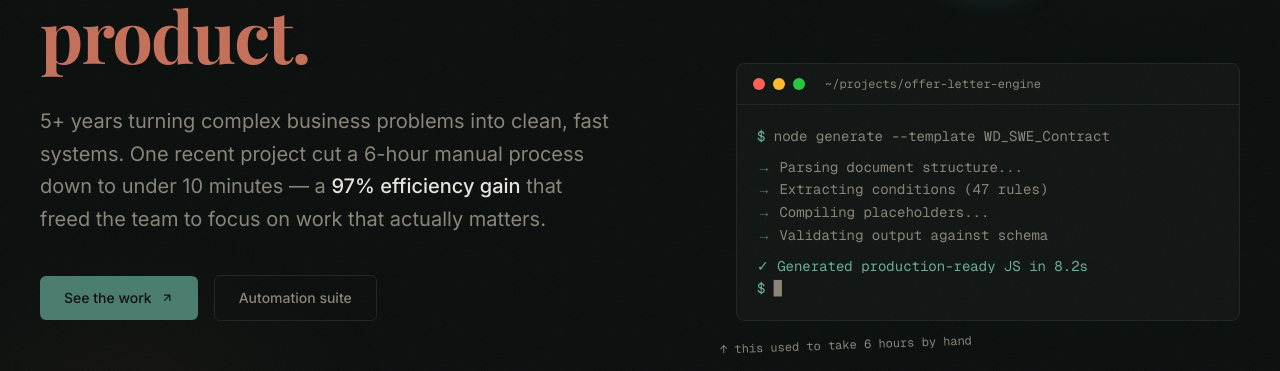
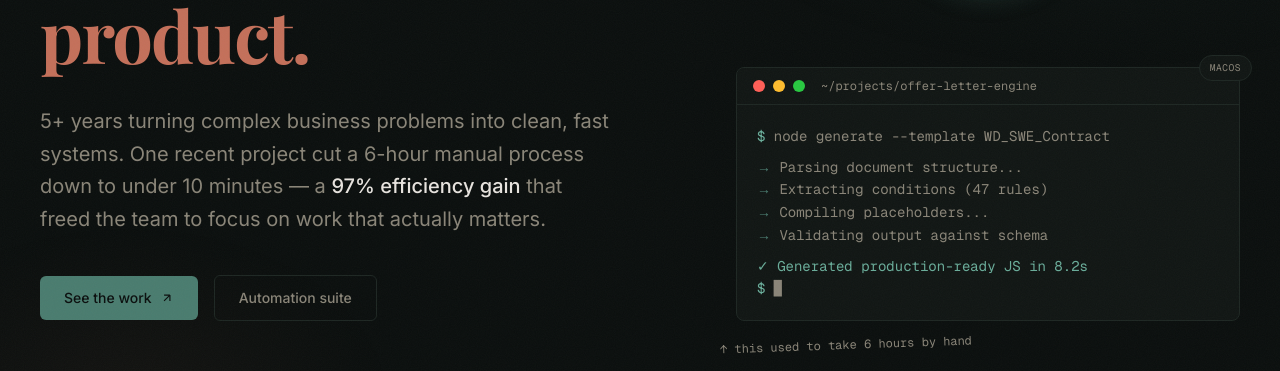
Before and after one commit to mangfredo/portfolio, a Next.js app: page / in a window 1280 px wide. Shown: the part 367-738 px from the top of the page. Built offline with nearby package versions, Linux system fonts and the light colour scheme; a web font is replaced by a local one.

Commit message:
added back light theme and enabled terminal theme switching

```diff
--- a/src/app/globals.css
+++ b/src/app/globals.css
@@ -60,15 +60,15 @@ body::before {
   background-size: 256px 256px;
 }
 
-/* Selection */
+/* Selection — invisible background, white text turns terracotta */
 ::selection {
-  background-color: var(--terracotta);
-  color: var(--fg);
+  background-color: transparent !important;
+  color: #C4715C !important;
 }
 
 ::-moz-selection {
-  background-color: var(--terracotta);
-  color: var(--fg);
+  background-color: transparent !important;
+  color: #C4715C !important;
 }
 
 /* Scrollbar */
@@ -205,7 +205,7 @@ img, svg, button, video {
   letter-spacing: 0.1em;
 }
 
-/* Selection invert — accent-colored text inverts on select, white text becomes accent */
+/* Selection invert — terracotta/accent text flips to white on select */
 .sel-invert::selection {
   background-color: transparent !important;
   color: var(--fg) !important;
@@ -216,15 +216,33 @@ img, svg, button, video {
   color: var(--fg) !important;
 }
 
-/* Button selection invert */
-.sel-btn.sel-btn-active {
+/* Button selection invert — filled buttons swap bg/text, outline buttons just flip text */
+.sel-btn.sel-btn-active,
+.sel-btn.sel-btn-active * {
   background: var(--fg) !important;
-  color: var(--accent) !important;
+  color: #4C7D70 !important;
   border-color: var(--fg) !important;
 }
 
-.sel-btn-outline.sel-btn-active {
+.sel-btn.sel-btn-active::selection,
+.sel-btn.sel-btn-active *::selection,
+.sel-btn.sel-btn-active::-moz-selection,
+.sel-btn.sel-btn-active *::-moz-selection {
+  background-color: transparent !important;
+  color: #4C7D70 !important;
+}
+
+.sel-btn-outline.sel-btn-active,
+.sel-btn-outline.sel-btn-active * {
   background: transparent !important;
-  color: var(--accent) !important;
-  border-color: var(--accent) !important;
+  color: #4C7D70 !important;
+  border-color: #4C7D70 !important;
 }
+
+.sel-btn-outline.sel-btn-active::selection,
+.sel-btn-outline.sel-btn-active *::selection,
+.sel-btn-outline.sel-btn-active::-moz-selection,
+.sel-btn-outline.sel-btn-active *::-moz-selection {
+  background-color: transparent !important;
+  color: #4C7D70 !important;
+}
--- a/src/app/layout.tsx
+++ b/src/app/layout.tsx
@@ -35,6 +35,7 @@ export default function RootLayout({
     <html
       lang="en"
       className={`${inter.variable} ${geistMono.variable} ${playfair.variable} h-full`}
+      suppressHydrationWarning
     >
       <body className="min-h-full flex flex-col">
         <script
--- a/src/components/About.tsx
+++ b/src/components/About.tsx
@@ -20,7 +20,7 @@ export default function About() {
             >
               Engineer who ships
               <br />
-              <em className="not-italic" style={{ color: "var(--terracotta)" }}>
+              <em className="sel-invert not-italic" style={{ color: "var(--terracotta)" }}>
                 real impact
               </em>
             </h2>
--- a/src/components/Hero.tsx
+++ b/src/components/Hero.tsx
@@ -1,3 +1,5 @@
+import Terminal from "./Terminal";
+
 export default function Hero() {
   return (
     <section className="relative min-h-screen flex items-end pb-20 sm:pb-28 px-6 sm:px-10 pt-24 overflow-hidden">
@@ -37,7 +39,7 @@ export default function Hero() {
             <br />
             that build the
             <br />
-            <span style={{ color: "var(--terracotta)" }}>product.</span>
+            <span className="sel-invert" style={{ color: "var(--terracotta)" }}>product.</span>
           </h1>
 
           <p
@@ -56,7 +58,7 @@ export default function Hero() {
           <div className="flex flex-wrap items-center gap-4">
             <a
               href="#work"
-              className="sel-btn sel-invert magnetic-btn inline-flex items-center gap-2 px-6 py-3 text-sm font-medium rounded-md transition-colors"
+              className="sel-btn magnetic-btn inline-flex items-center gap-2 px-6 py-3 text-sm font-medium rounded-md transition-colors"
               style={{
                 background: "var(--accent)",
                 color: "var(--bg)",
@@ -76,7 +78,7 @@ export default function Hero() {
             </a>
             <a
               href="#automation"
-              className="magnetic-btn inline-flex items-center gap-2 px-6 py-3 text-sm font-medium rounded-md border transition-colors hover:border-[var(--accent)]"
+              className="sel-btn sel-btn-outline magnetic-btn inline-flex items-center gap-2 px-6 py-3 text-sm font-medium rounded-md border transition-colors hover:border-[var(--accent)]"
               style={{
                 borderColor: "var(--card-border)",
                 color: "var(--fg-muted)",
@@ -105,70 +107,8 @@ export default function Hero() {
             />
           </div>
 
-          {/* Terminal */}
-          <div
-            className="rounded-lg border overflow-hidden w-full"
-            style={{
-              background: "var(--card-bg)",
-              borderColor: "var(--card-border)",
-            }}
-          >
-            {/* Terminal header */}
-            <div
-              className="flex items-center gap-2 px-4 py-3 border-b"
-              style={{ borderColor: "var(--card-border)" }}
-            >
-              <span
-                className="w-3 h-3 rounded-full"
-                style={{ background: "#ff5f57" }}
-              />
-              <span
-                className="w-3 h-3 rounded-full"
-                style={{ background: "#febc2e" }}
-              />
-              <span
-                className="w-3 h-3 rounded-full"
-                style={{ background: "#28c840" }}
-              />
-              <span
-                className="ml-3 font-mono text-xs"
-                style={{ color: "var(--fg-muted)" }}
-              >
-                ~/projects/offer-letter-engine
-              </span>
-            </div>
-
-            {/* Terminal body */}
-            <div className="p-5 font-mono text-sm leading-relaxed">
-              <p style={{ color: "var(--fg-muted)" }}>
-                <span style={{ color: "var(--accent-bright)" }}>$</span> node
-                generate --template WD_SWE_Contract
-              </p>
-              <p className="mt-2" style={{ color: "var(--fg-muted)" }}>
-                <span style={{ color: "var(--accent)" }}>→</span> Parsing
-                document structure...
-              </p>
-              <p style={{ color: "var(--fg-muted)" }}>
-                <span style={{ color: "var(--accent)" }}>→</span> Extracting
-                conditions (47 rules)
-              </p>
-              <p style={{ color: "var(--fg-muted)" }}>
-                <span style={{ color: "var(--accent)" }}>→</span> Compiling
-                placeholders...
-              </p>
-              <p style={{ color: "var(--fg-muted)" }}>
-                <span style={{ color: "var(--accent)" }}>→</span> Validating
-                output against schema
-              </p>
-              <p className="mt-2" style={{ color: "var(--accent-bright)" }}>
-                ✓ Generated production-ready JS in 8.2s
-              </p>
-              <p style={{ color: "var(--fg-muted)" }}>
-                <span style={{ color: "var(--accent-bright)" }}>$</span>{" "}
-                <span className="cursor-blink">▊</span>
-              </p>
-            </div>
-          </div>
+          {/* Terminal with theme switcher */}
+          <Terminal />
 
           {/* Annotation — hand-drawn feel */}
           <div
--- a/src/components/Projects.tsx
+++ b/src/components/Projects.tsx
@@ -87,7 +87,7 @@ export default function Projects() {
                   </h3>
                   <div className="flex items-center gap-3 mt-2">
                     <span
-                      className="font-mono text-2xl font-bold"
+                      className="sel-invert font-mono text-2xl font-bold"
                       style={{ color: "var(--terracotta)" }}
                     >
                       {p.metric}
--- /dev/null
+++ b/src/components/Terminal.tsx
@@ -0,0 +1,199 @@
+"use client";
+
+import { useState } from "react";
+
+const themes = [
+  {
+    id: "macos",
+    label: "macOS",
+    headerBg: "var(--card-bg)",
+    headerBorder: "var(--card-border)",
+    bodyBg: "var(--card-bg)",
+    border: "var(--card-border)",
+    radius: "0.5rem",
+    titleBar: (
+      <div className="flex items-center gap-2">
+        <span className="w-3 h-3 rounded-full" style={{ background: "#ff5f57" }} />
+        <span className="w-3 h-3 rounded-full" style={{ background: "#febc2e" }} />
+        <span className="w-3 h-3 rounded-full" style={{ background: "#28c840" }} />
+      </div>
+    ),
+    titleText: "~/projects/offer-letter-engine",
+    prompt: "$",
+    promptColor: "var(--accent-bright)",
+    textColor: "var(--fg-muted)",
+    successColor: "var(--accent-bright)",
+    arrowColor: "var(--accent)",
+  },
+  {
+    id: "linux",
+    label: "Linux",
+    headerBg: "#2d2d2d",
+    headerBorder: "#404040",
+    bodyBg: "#1a1a2e",
+    border: "#404040",
+    radius: "0.5rem",
+    titleBar: (
+      <div className="flex items-center gap-1.5">
+        <span className="w-2.5 h-2.5 rounded-sm border" style={{ borderColor: "#666", background: "transparent" }} />
+        <span className="w-2.5 h-2.5 rounded-sm border" style={{ borderColor: "#666", background: "transparent" }} />
+        <span className="w-2.5 h-2.5 rounded-sm" style={{ background: "#e85050" }} />
+      </div>
+    ),
+    titleText: "tristan@dev:~/projects/offer-letter-engine",
+    prompt: "tristan@dev:~$",
+    promptColor: "#5af78e",
+    textColor: "#a9b1d6",
+    successColor: "#5af78e",
+    arrowColor: "#7aa2f7",
+  },
+  {
+    id: "windows",
+    label: "PowerShell",
+    headerBg: "#012456",
+    headerBorder: "#012456",
+    bodyBg: "#012456",
+    border: "#1a3a6a",
+    radius: "0.5rem",
+    titleBar: (
+      <div className="flex items-center gap-3">
+        <svg width="14" height="14" viewBox="0 0 24 24" fill="none" stroke="#ccc" strokeWidth="2">
+          <path d="M6 9l6 6 6-6" />
+        </svg>
+      </div>
+    ),
+    titleText: "Windows PowerShell",
+    prompt: "PS C:\\projects>",
+    promptColor: "#ffff00",
+    textColor: "#cccccc",
+    successColor: "#54ff54",
+    arrowColor: "#cccccc",
+  },
+  {
+    id: "retro",
+    label: "Retro",
+    headerBg: "#000080",
+    headerBorder: "#000080",
+    bodyBg: "#000000",
+    border: "#c0c0c0",
+    radius: "0",
+    titleBar: (
+      <div className="flex items-center gap-1">
+        <span className="text-xs font-bold" style={{ color: "#ffffff" }}>■</span>
+      </div>
+    ),
+    titleText: "C:\\PROJECTS\\OFFER-LETTER-ENGINE",
+    prompt: "C:\\>",
+    promptColor: "#c0c0c0",
+    textColor: "#00ff00",
+    successColor: "#00ff00",
+    arrowColor: "#00ff00",
+  },
+  {
+    id: "ubuntu",
+    label: "Ubuntu",
+    headerBg: "#300a24",
+    headerBorder: "#5c2d4f",
+    bodyBg: "#300a24",
+    border: "#5c2d4f",
+    radius: "0.75rem",
+    titleBar: (
+      <div className="flex items-center gap-2">
+        <span className="w-3 h-3 rounded-full" style={{ background: "#e95420" }} />
+        <span className="w-3 h-3 rounded-full" style={{ background: "#848484" }} />
+        <span className="w-3 h-3 rounded-full" style={{ background: "#848484" }} />
+      </div>
+    ),
+    titleText: "tristan@ubuntu:~/projects/offer-letter-engine",
+    prompt: "tristan@ubuntu:~$",
+    promptColor: "#4e9a06",
+    textColor: "#d3d7cf",
+    successColor: "#4e9a06",
+    arrowColor: "#729fcf",
+  },
+];
+
+export default function Terminal() {
+  const [themeIndex, setThemeIndex] = useState(0);
+  const theme = themes[themeIndex];
+
+  function cycleTheme() {
+    setThemeIndex((prev) => (prev + 1) % themes.length);
+  }
+
+  return (
+    <div className="w-full relative">
+      {/* Theme toggle button */}
+      <button
+        onClick={cycleTheme}
+        className="absolute -top-3 -right-3 z-10 px-2.5 py-1 rounded-full font-mono text-[0.6rem] uppercase tracking-wider border transition-all hover:scale-105 cursor-pointer select-none"
+        style={{
+          background: "var(--card-bg)",
+          borderColor: "var(--card-border)",
+          color: "var(--fg-muted)",
+        }}
+        aria-label="Switch terminal theme"
+        title={`Current: ${theme.label}. Click to switch.`}
+      >
+        {theme.label}
+      </button>
+
+      <div
+        className="overflow-hidden border transition-all duration-300"
+        style={{
+          background: theme.bodyBg,
+          borderColor: theme.border,
+          borderRadius: theme.radius,
+        }}
+      >
+        {/* Header */}
+        <div
+          className="flex items-center gap-3 px-4 py-2.5 border-b transition-all duration-300"
+          style={{
+            background: theme.headerBg,
+            borderColor: theme.headerBorder,
+          }}
+        >
+          {theme.titleBar}
+          <span
+            className="ml-1 font-mono text-xs truncate transition-colors duration-300"
+            style={{ color: theme.textColor }}
+          >
+            {theme.titleText}
+          </span>
+        </div>
+
+        {/* Body */}
+        <div className="p-5 font-mono text-sm leading-relaxed transition-colors duration-300">
+          <p style={{ color: theme.textColor }}>
+            <span style={{ color: theme.promptColor }}>{theme.prompt}</span>{" "}
+            node generate --template WD_SWE_Contract
+          </p>
+          <p className="mt-2" style={{ color: theme.textColor }}>
+            <span style={{ color: theme.arrowColor }}>→</span> Parsing
+            document structure...
+          </p>
+          <p style={{ color: theme.textColor }}>
+            <span style={{ color: theme.arrowColor }}>→</span> Extracting
+            conditions (47 rules)
+          </p>
+          <p style={{ color: theme.textColor }}>
+            <span style={{ color: theme.arrowColor }}>→</span> Compiling
+            placeholders...
+          </p>
+          <p style={{ color: theme.textColor }}>
+            <span style={{ color: theme.arrowColor }}>→</span> Validating
+            output against schema
+          </p>
+          <p className="mt-2" style={{ color: theme.successColor }}>
+            ✓ Generated production-ready JS in 8.2s
+          </p>
+          <p style={{ color: theme.textColor }}>
+            <span style={{ color: theme.promptColor }}>{theme.prompt}</span>{" "}
+            <span className="cursor-blink">▊</span>
+          </p>
+        </div>
+      </div>
+    </div>
+  );
+}
```
